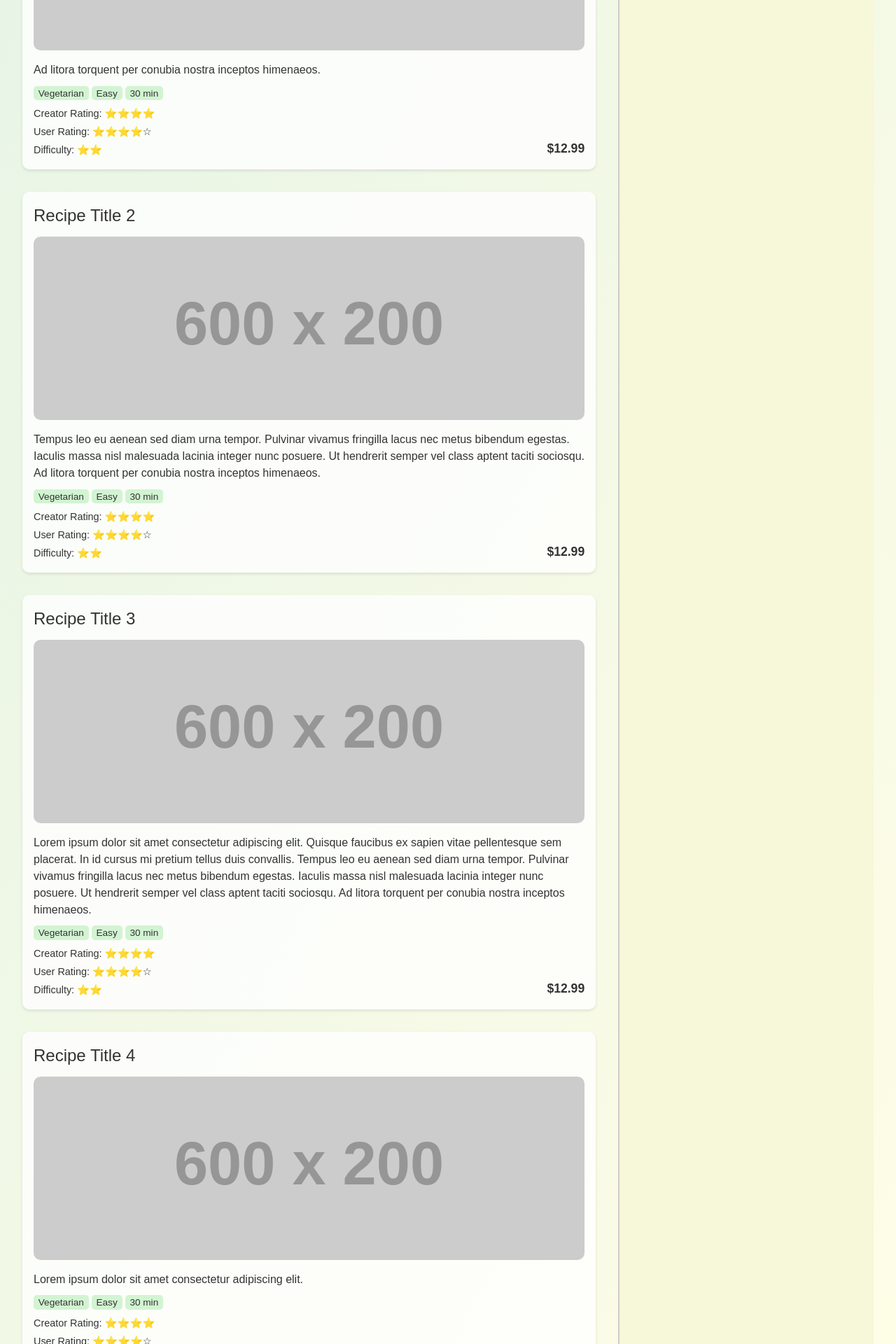
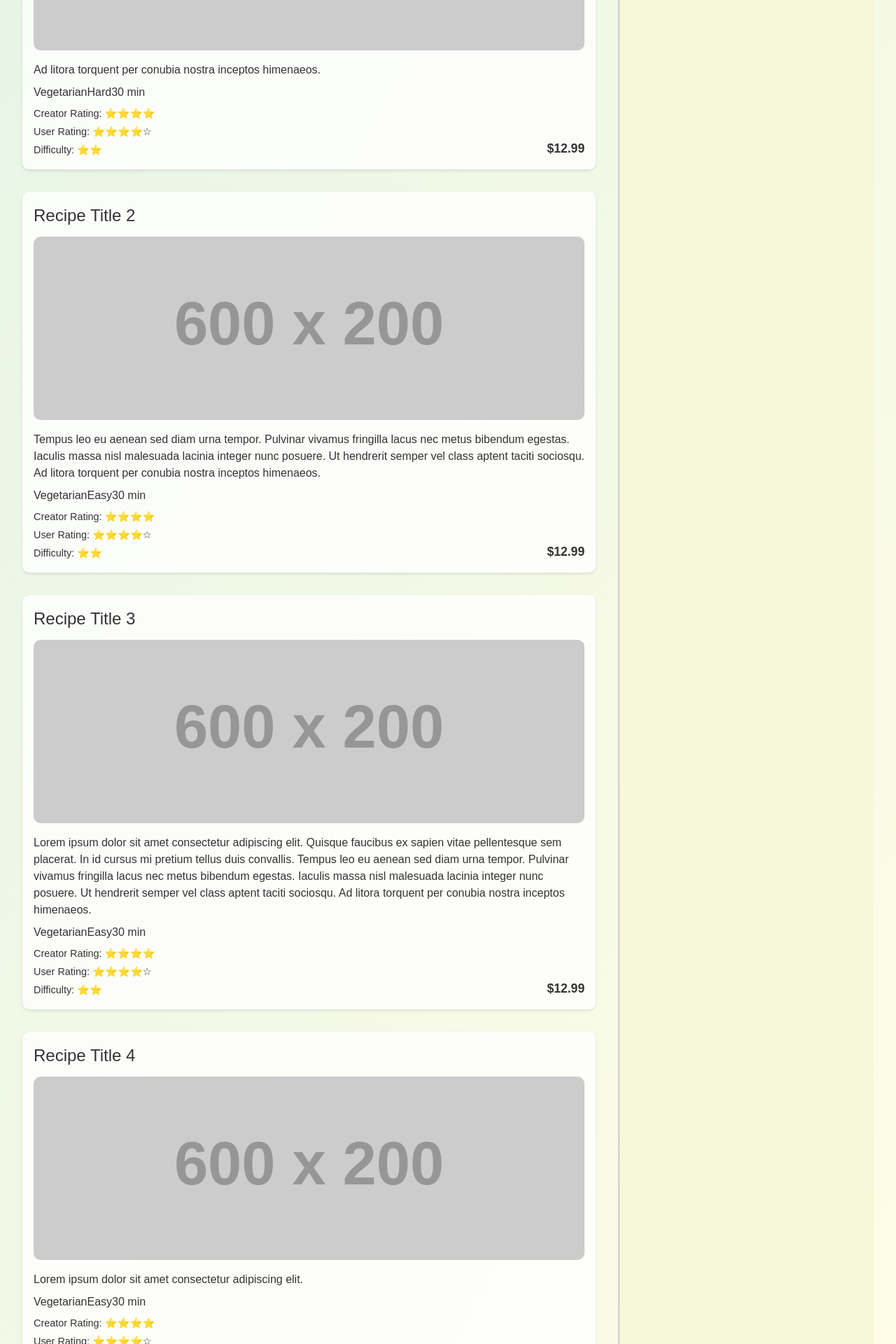
Before and after one commit to sdsharma1469/RecipeLoggerSCUCSEN174, a Next.js app: page /pages/explore in a window 1280 px wide. Shown: the part 400-2320 px from the top of the page at 70% size. Built offline with nearby package versions, Linux system fonts and the light colour scheme.

Commit message:
explore page filters work
Whitelist and blacklist seems to work via tags

```diff
--- a/src/app/pages/explore/page.tsx
+++ b/src/app/pages/explore/page.tsx
@@ -1,20 +1,56 @@
 // page.tsx
 "use client";
-import React, { useState } from "react";
+import React, { useEffect, useState } from "react";
 import "./explore.css";
 
+const filters = ["Vegetarian", "Quick", "Gluten-Free", "Easy"];
+
+type FilterState = "none" | "whitelisted" | "blacklisted";
+
+type TagMode = Record<string, FilterState>;
+
 const ExplorePage: React.FC = () => {
-  const filters = ["Vegetarian", "Quick", "Gluten-Free", "Under $10"];
-  const [filterStates, setFilterStates] = useState<Record<string, string>>({});
+  const [filterStates, setFilterStates] = useState<TagMode>({});
 
-  // toggleFilter
   const toggleFilter = (name: string) => {
-    setFilterStates(prev => {
+    setFilterStates((prev) => {
       const current = prev[name] || "none";
-      const next = current === "none" ? "whitelisted" : current === "whitelisted" ? "blacklisted" : "none";
+      const next =
+        current === "none"
+          ? "whitelisted"
+          : current === "whitelisted"
+          ? "blacklisted"
+          : "none";
       return { ...prev, [name]: next };
     });
   };
+
+  useEffect(() => {
+    const recipeBlocks = document.querySelectorAll<HTMLElement>(".recipe-block");
+
+    recipeBlocks.forEach((block) => {
+      const tagElements = block.querySelectorAll<HTMLElement>(".recipe-tags a");
+      const tags = Array.from(tagElements).map((el) => el.textContent?.trim().toLowerCase() || "");
+
+      const whitelistTags = Object.keys(filterStates).filter(
+        (tag) => filterStates[tag] === "whitelisted"
+      );
+      const blacklistTags = Object.keys(filterStates).filter(
+        (tag) => filterStates[tag] === "blacklisted"
+      );
+
+      const hasWhitelistMatch =
+        whitelistTags.length === 0 ||
+        whitelistTags.some((tag) => tags.includes(tag.toLowerCase()));
+      const hasBlacklistMatch = blacklistTags.some((tag) => tags.includes(tag.toLowerCase()));
+
+      if (hasWhitelistMatch && !hasBlacklistMatch) {
+        block.style.display = "block";
+      } else {
+        block.style.display = "none";
+      }
+    });
+  }, [filterStates]);
 
   return (
     <div>
@@ -40,9 +76,9 @@ const ExplorePage: React.FC = () => {
             Ad litora torquent per conubia nostra inceptos himenaeos.
             </div>
             <div className="recipe-tags">
-              <span>Vegetarian</span>
-              <span>Easy</span>
-              <span>30 min</span>
+              <a className="tagSpan" href="http://localhost:3000/pages/explore?tag=Vegetarian">Vegetarian</a>
+              <a className="tagSpan" href="http://localhost:3000/pages/explore?tag=Hard">Hard</a>
+              <a className="tagSpan" href="http://localhost:3000/pages/explore?tag=30 min">30 min</a>
             </div>
             <div className="recipe-footer">
               <div className="ratings">
@@ -68,9 +104,9 @@ const ExplorePage: React.FC = () => {
             Tempus leo eu aenean sed diam urna tempor. Pulvinar vivamus fringilla lacus nec metus bibendum egestas. Iaculis massa nisl malesuada lacinia integer nunc posuere. Ut hendrerit semper vel class aptent taciti sociosqu. Ad litora torquent per conubia nostra inceptos himenaeos.
             </div>
             <div className="recipe-tags">
-              <span>Vegetarian</span>
-              <span>Easy</span>
-              <span>30 min</span>
+              <a>Vegetarian</a>
+              <a>Easy</a>
+              <a>30 min</a>
             </div>
             <div className="recipe-footer">
               <div className="ratings">
@@ -93,9 +129,9 @@ const ExplorePage: React.FC = () => {
             Lorem ipsum dolor sit amet consectetur adipiscing elit. Quisque faucibus ex sapien vitae pellentesque sem placerat. In id cursus mi pretium tellus duis convallis. Tempus leo eu aenean sed diam urna tempor. Pulvinar vivamus fringilla lacus nec metus bibendum egestas. Iaculis massa nisl malesuada lacinia integer nunc posuere. Ut hendrerit semper vel class aptent taciti sociosqu. Ad litora torquent per conubia nostra inceptos himenaeos.
             </div>
             <div className="recipe-tags">
-              <span>Vegetarian</span>
-              <span>Easy</span>
-              <span>30 min</span>
+              <a>Vegetarian</a>
+              <a>Easy</a>
+              <a>30 min</a>
             </div>
             <div className="recipe-footer">
               <div className="ratings">
@@ -118,9 +154,9 @@ const ExplorePage: React.FC = () => {
             Lorem ipsum dolor sit amet consectetur adipiscing elit.
             </div>
             <div className="recipe-tags">
-              <span>Vegetarian</span>
-              <span>Easy</span>
-              <span>30 min</span>
+              <a>Vegetarian</a>
+              <a>Easy</a>
+              <a>30 min</a>
             </div>
             <div className="recipe-footer">
               <div className="ratings">
```
